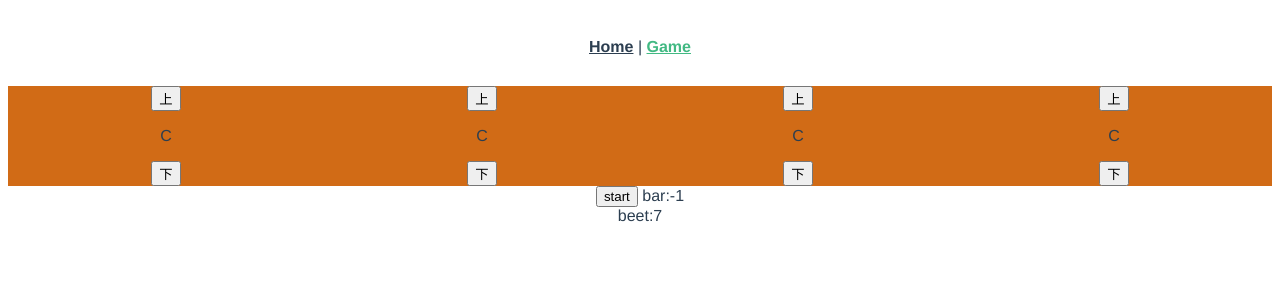
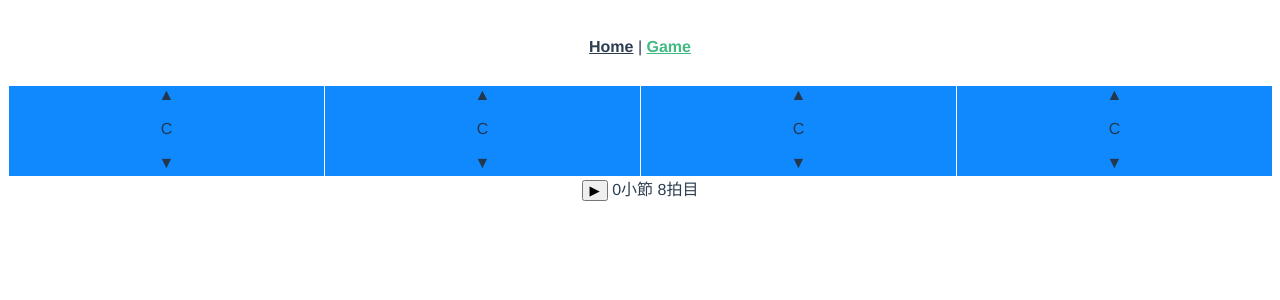
Before and after one commit to kenshin1025/othlohack2019_jsbach, a Vue app: page /game in a window 1280 px wide. Shown: the top 300 px of the page. Built offline with nearby package versions, Linux system fonts and the light colour scheme.

Commit message:
cssいじった

```diff
--- a/src/components/ChordNode.vue
+++ b/src/components/ChordNode.vue
@@ -1,8 +1,8 @@
 <template>
     <div :class="set_bg">
-        <button v-on:click="up_chord">上</button>
+        <div v-on:click="up_chord" class="button">▲</div>
         <p>{{chord_name}}</p>
-        <button v-on:click="down_chord">下</button>
+        <div v-on:click="down_chord" class="button">▼</div>
     </div>
 </template>
 
@@ -46,9 +46,23 @@
 
 <style scoped>
     .bg_warm{
-        background-color: #d16b16;
+        height: 90PX;
+        width: 25%;
+        background: #1089ff;/*#d16b16; */
+        transition: all 300ms 0s ease;
+        border-left: solid 1px #FFFFFF;
+        color: #23374d;
     }
     .bg_cold{
-        background-color: #0168b3
+        background: #23374d;/*#0168b3;*/
+        width: 25%;
+        transition: all 300ms 0s ease;
+        border-left: solid 1px #FFFFFF;
+        color: #e5e5e5;
+    }
+    .button{
+      background-color: rgba(255,0,0,0);
+      cursor: pointer;
+      user-select: none;
     }
 </style>
--- a/src/components/Score.vue
+++ b/src/components/Score.vue
@@ -1,10 +1,13 @@
 <template>
-    <div id="score">
-        <chords></chords>
-        <button v-on:click="start">start</button>
-        bar:{{this.bar}}<br>
-        beet:{{this.beat}}
-    </div>
+  <div class="container">
+    <div class = "brank"></div>
+      <div id="score">
+          <chords></chords>
+          <button v-on:click="start">▶</button>
+          {{this.bar + 1}}小節
+          {{this.beat + 1}}拍目
+      </div>
+  </div>
 </template>
 <script>
     import Chords from '../components/Chords'
@@ -54,7 +57,7 @@
             return {
                 bar: -1,//小節
                 beat: 7,//八分音符,
-                bpm: 180,//テンポ
+                bpm: 120,//テンポ
                 timeCounter: null,
                 selected_chords: ["C", "C", "C", "C"]
             };
@@ -103,3 +106,10 @@
         }
     };
 </script>>
+
+<style scoped>
+  .brank{
+    /* margin: 100px; */
+  }
+
+</style>
```
Also changed, not shown: 1 other file (tests, documents, lock files or other folders).
